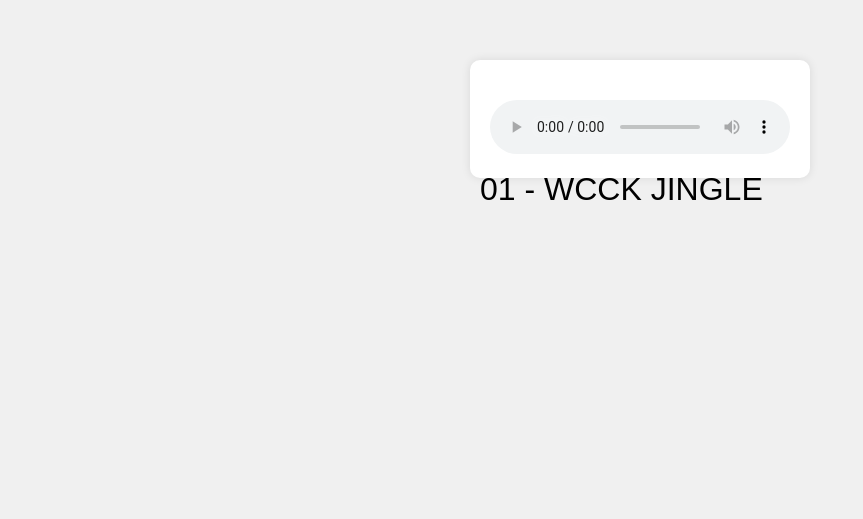
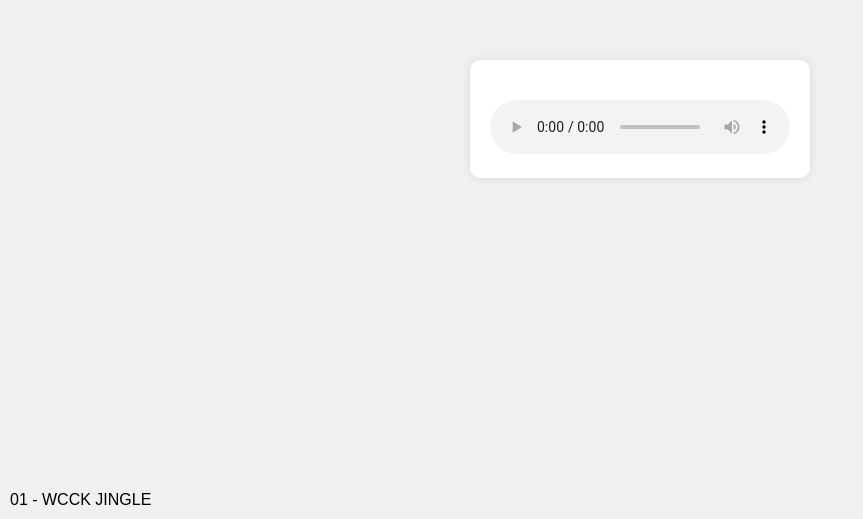
Before and after one commit to ARCHDEPOSITS/NOVACORE, a plain HTML site: page radio/index.html in a window 1280 px wide. Shown: the part 281-800 px from the top of the page, without its empty margins (0-863 px from the left). Drawn offline with Linux system fonts and the light colour scheme.

Commit message:
Update index.html

```diff
--- a/radio/index.html
+++ b/radio/index.html
@@ -13,10 +13,10 @@
             height: 100vh;
             margin: 0;
             background-color: #f0f0f0;
+            position: relative;
         }
 
         #container {
-            position: relative;
             text-align: center;
             background-color: #ffffff;
             padding: 20px;
@@ -26,11 +26,12 @@
 
         #song-name {
             position: absolute;
-            bottom: -30px; /* Adjusted to move below the container */
+            bottom: 10px;
             left: 10px;
             margin: 0;
-            font-weight: 300; /* Thin text */
+            font-weight: 100; /* Thin text */
             color: #000000; /* Black color */
+            font-size: 16px; /* Adjust font size if needed */
         }
 
         #audio-player {
@@ -43,8 +44,8 @@
         <audio id="audio-player" controls>
             Your browser does not support the audio element.
         </audio>
-        <h1 id="song-name">Loading song...</h1>
     </div>
+    <h1 id="song-name">Loading song...</h1>
     <script>
         document.addEventListener('DOMContentLoaded', function () {
             // Array of song objects
```
